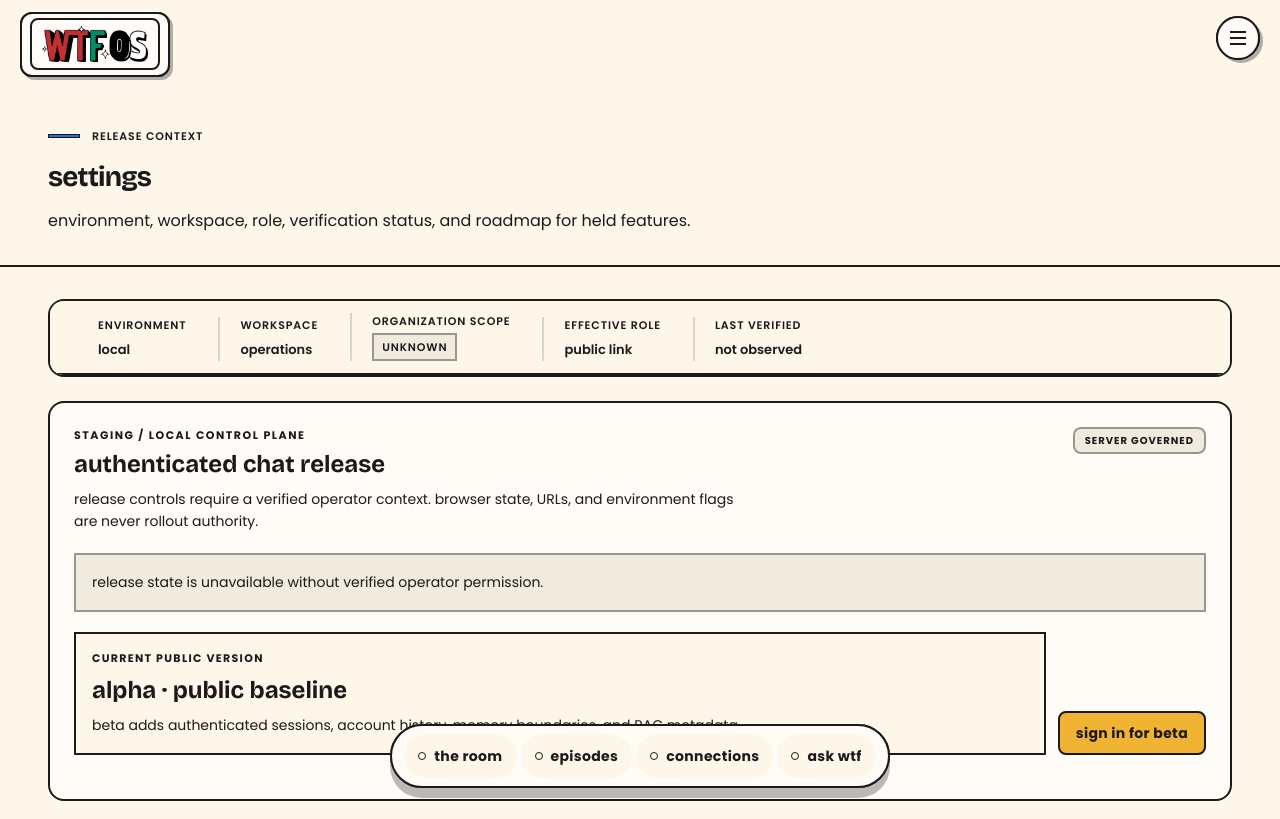
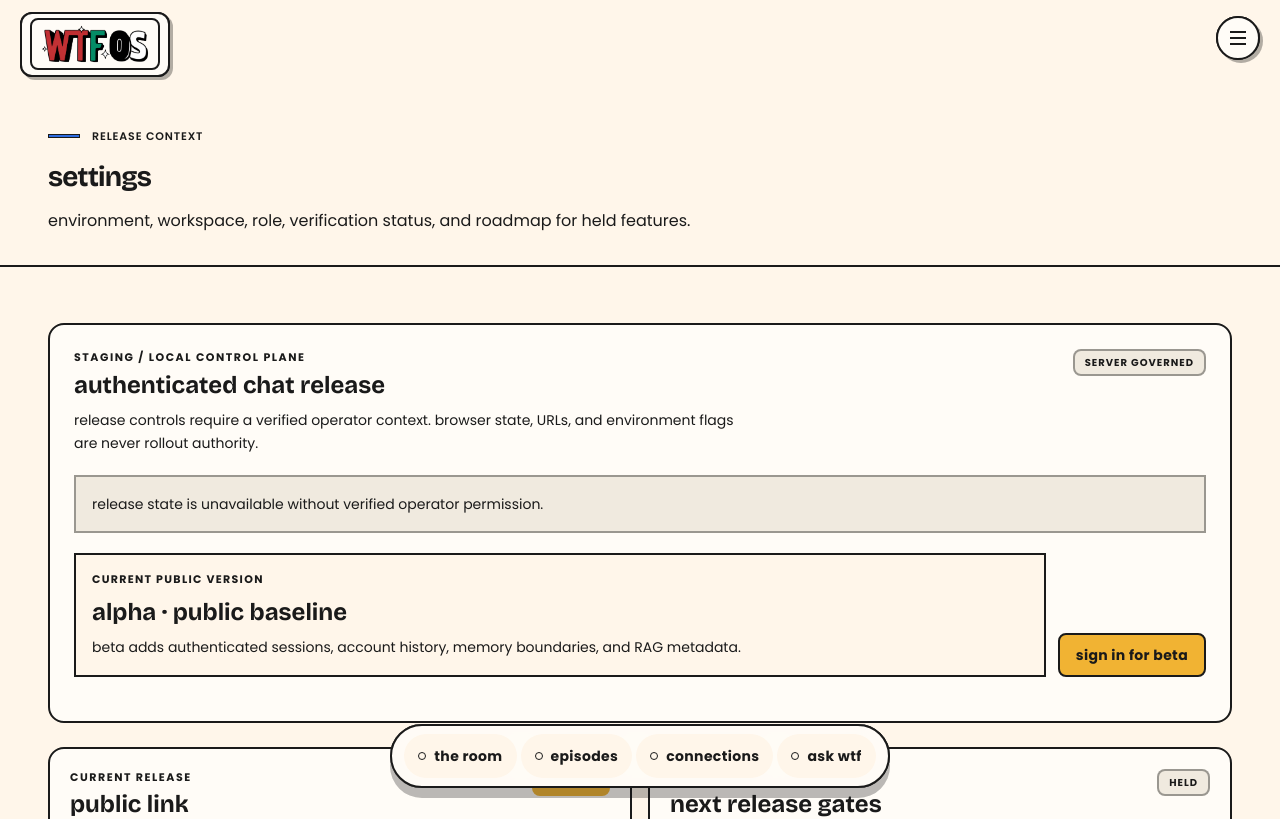
Before and after one commit to Sheshiyer/wtfmedia, a Next.js app in the folder web/: page /ops/settings in a window 1280 px wide. Shown: the top 819 px of the page. Built offline with nearby package versions, Linux system fonts and the light colour scheme.

Commit message:
fix(web): keep operator context out of alpha

```diff
--- a/web/app/(operator)/ops/settings/page.tsx
+++ b/web/app/(operator)/ops/settings/page.tsx
@@ -19,9 +19,11 @@ export default function SettingsPage() {
         accent="information"
       />
       <div className="mx-auto max-w-[var(--wtf-content-max)] px-4 py-8 sm:px-8 xl:px-12">
-        <div className="overflow-hidden rounded-panel border-2 border-foreground">
-          <OperatorContextStrip context={context} />
-        </div>
+        {context.role !== "public_link" && (
+          <div className="overflow-hidden rounded-panel border-2 border-foreground">
+            <OperatorContextStrip context={context} />
+          </div>
+        )}
         <div className="mt-6">
           <ReleaseControl />
         </div>
```
